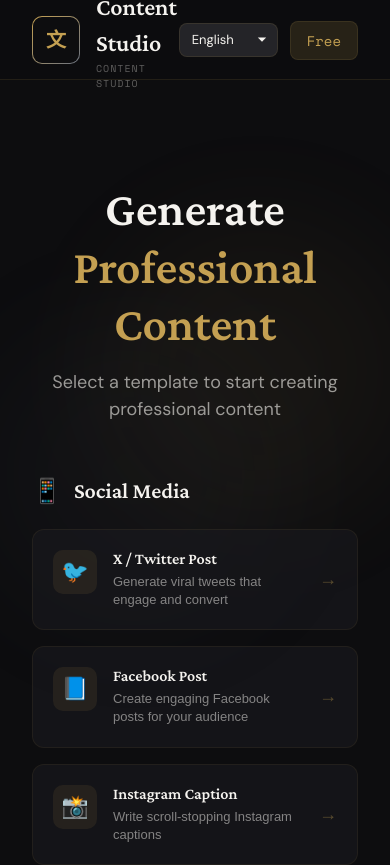
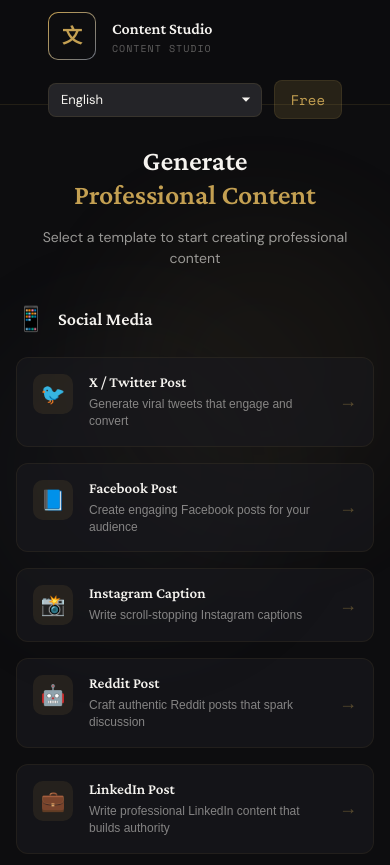
Before and after one commit to CodeRangerX/ai-content-studio, a React (Vite) app: page / in a window 390 px wide. Shown: the top 865 px of the page. Built offline with nearby package versions, Linux system fonts and the light colour scheme.

Commit message:
feat: 完整移动端响应式适配

```diff
--- a/src/index.css
+++ b/src/index.css
@@ -1379,6 +1379,156 @@
   }
 }
 
+/* ============================================
+   移动端适配
+   ============================================ */
+@media (max-width: 768px) {
+  /* Header */
+  .header {
+    height: auto;
+    padding: 12px 16px;
+  }
+
+  .header-inner {
+    flex-wrap: wrap;
+    gap: 12px;
+  }
+
+  .logo-wrap {
+    flex: 1;
+    min-width: 0;
+  }
+
+  .logo-title {
+    font-size: 16px;
+  }
+
+  .logo-subtitle {
+    font-size: 10px;
+  }
+
+  .header-right {
+    width: 100%;
+    justify-content: space-between;
+    margin-top: 8px;
+  }
+
+  .lang-select {
+    flex: 1;
+  }
+
+  /* Main */
+  .main {
+    padding: 100px 16px 24px;
+  }
+
+  /* Hero */
+  .hero-section {
+    padding: 24px 0 32px;
+  }
+
+  .hero-main-title {
+    font-size: 28px;
+  }
+
+  .hero-description {
+    font-size: 14px;
+  }
+
+  /* Template Grid */
+  .template-section {
+    margin-bottom: 32px;
+  }
+
+  .section-title {
+    font-size: 18px;
+  }
+
+  .template-cards-grid {
+    grid-template-columns: 1fr;
+  }
+
+  .template-card-new {
+    padding: 16px;
+  }
+
+  .card-icon {
+    width: 40px;
+    height: 40px;
+    font-size: 20px;
+  }
+
+  .card-title {
+    font-size: 15px;
+  }
+
+  .card-desc {
+    font-size: 12px;
+  }
+
+  /* Workspace */
+  .workspace {
+    padding: 0 0 40px;
+  }
+
+  .workspace-form,
+  .workspace-result {
+    border-radius: 12px;
+  }
+
+  .form-header {
+    padding: 16px;
+  }
+
+  .form-icon {
+    font-size: 24px;
+  }
+
+  .form-title {
+    font-size: 16px;
+  }
+
+  .form-body {
+    padding: 16px;
+  }
+
+  .form-label {
+    font-size: 13px;
+  }
+
+  .form-input,
+  .form-select,
+  .form-textarea {
+    font-size: 16px; /* 防止 iOS 自动缩放 */
+  }
+
+  .generate-btn {
+    padding: 12px;
+    font-size: 14px;
+  }
+
+  .result-header {
+    padding: 12px 16px;
+  }
+
+  .result-body {
+    padding: 16px;
+  }
+
+  .result-content {
+    font-size: 12px;
+  }
+
+  /* Footer */
+  .footer {
+    padding: 12px;
+  }
+
+  .footer-text {
+    font-size: 9px;
+  }
+}
+
 .workspace-form {
   background: rgba(26, 26, 30, 0.6);
   border: 1px solid rgba(196, 160, 82, 0.08);
```
